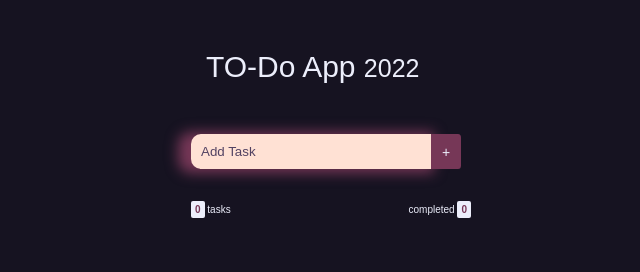
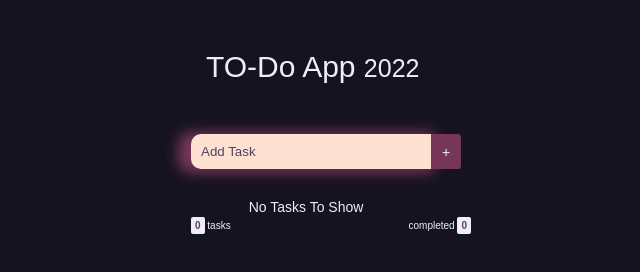
Before and after one commit to Abdo-dbyes/ToDo-App, a plain HTML site: page index.html in a window 1280 px wide. Shown: the whole page, without its empty margins (309-949 px from the left). Drawn offline with Linux system fonts and the light colour scheme.

Commit message:
Update index.html

```diff
--- a/index.html
+++ b/index.html
@@ -20,9 +20,9 @@
         </span>
     </div>
     <div class="task-content">
-        <!-- <div class="no-tasks">
+        <div class="no-tasks">
             No Tasks To Show
-        </div> -->
+        </div>
         <div class="tasks">
 
 
```
